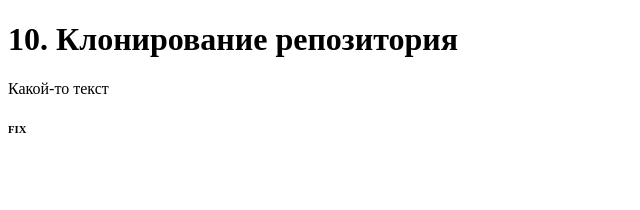
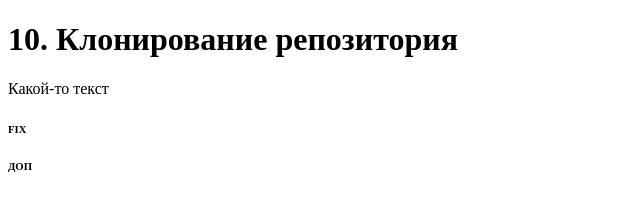
Before and after one commit to Russetimp/education, a plain HTML site: page Index.html in a window 1280 px wide. Shown: the full height of the page, 0-640 px from the left. Drawn offline with Linux system fonts and the light colour scheme.

Commit message:
доп commit

```diff
--- a/Index.html
+++ b/Index.html
@@ -9,5 +9,6 @@
     <h1>10. Клонирование репозитория</h1>
     <p>Какой-то текст</p>
     <h6>FIX</h6>
+    <h6>ДОП</h6>
 </body>
 </html>
```
